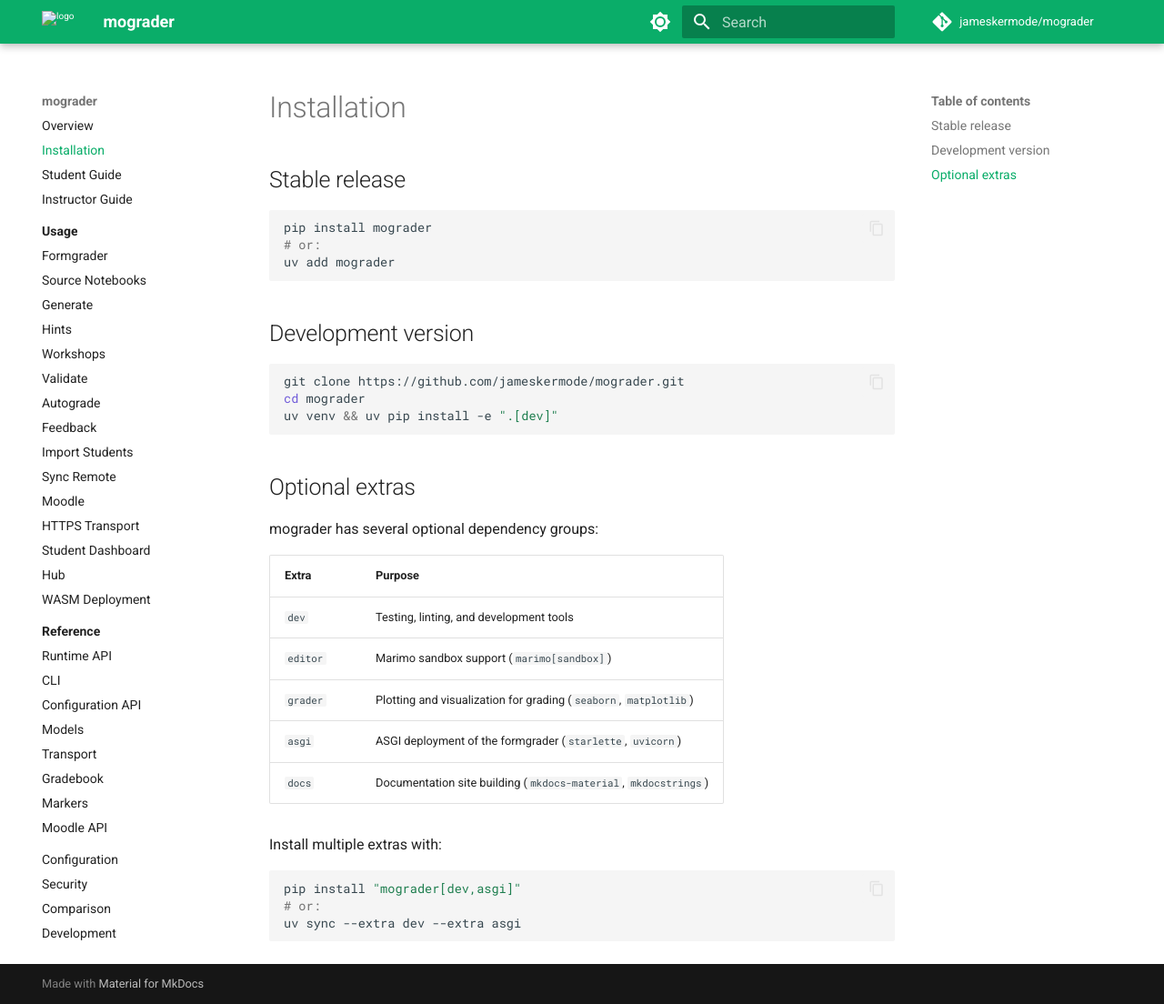
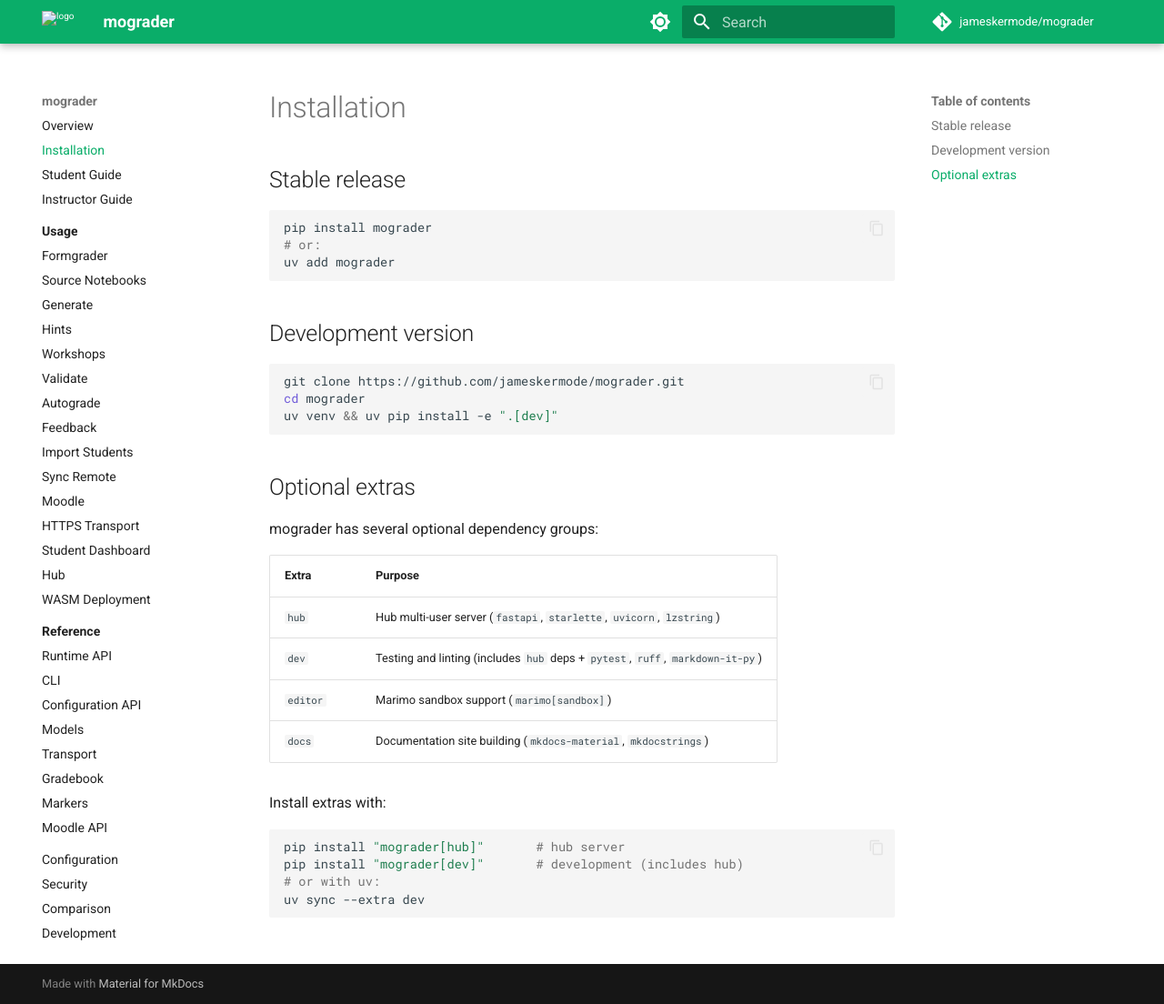
Before and after one commit to jameskermode/mograder, an MkDocs documentation site: the page built from docs/installation.md, in a window 1280 px wide and 1104 px high. Shown: the whole window at 91% size. Built offline with MkDocs 1.6.1 and Material for MkDocs 9.7.7, drawn with Linux system fonts in a browser that asks for light colours; comment, search, counter and statistics services are not loaded.

Commit message:
Rationalise optional extras: rename asgi→hub, drop grader
- Rename `asgi` extra to `hub` (clearer name for the hub server deps)
- Make `dev` include `mograder[hub]` so CI gets fastapi/starlette
- Remove `grader` extra (seaborn/matplotlib were never imported;
  markdown-it-py moves to dev)
- Remove duplicate lzstring/python-multipart from dev (come via hub)
- Update CI deploy-demo to use --extra hub
- Update installation docs

Co-Authored-By: Claude Opus 4.6 (1M context) <noreply@anthropic.com>

````diff
--- a/docs/installation.md
+++ b/docs/installation.md
@@ -22,16 +22,16 @@ mograder has several optional dependency groups:
 
 | Extra | Purpose |
 |-------|---------|
-| `dev` | Testing, linting, and development tools |
+| `hub` | Hub multi-user server (`fastapi`, `starlette`, `uvicorn`, `lzstring`) |
+| `dev` | Testing and linting (includes `hub` deps + `pytest`, `ruff`, `markdown-it-py`) |
 | `editor` | Marimo sandbox support (`marimo[sandbox]`) |
-| `grader` | Plotting and visualization for grading (`seaborn`, `matplotlib`) |
-| `asgi` | ASGI deployment of the formgrader (`starlette`, `uvicorn`) |
 | `docs` | Documentation site building (`mkdocs-material`, `mkdocstrings`) |
 
-Install multiple extras with:
+Install extras with:
 
 ```bash
-pip install "mograder[dev,asgi]"
-# or:
-uv sync --extra dev --extra asgi
+pip install "mograder[hub]"       # hub server
+pip install "mograder[dev]"       # development (includes hub)
+# or with uv:
+uv sync --extra dev
 ```
````
Also changed, not shown: pyproject.toml (+8 -14 lines), 2 other files.
